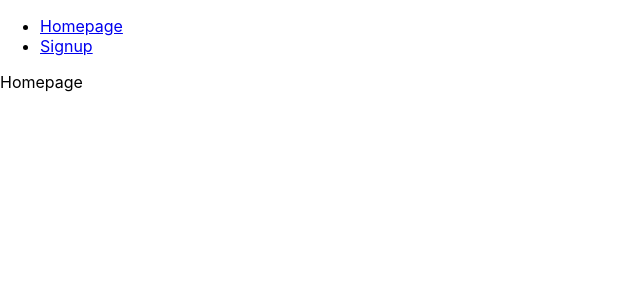
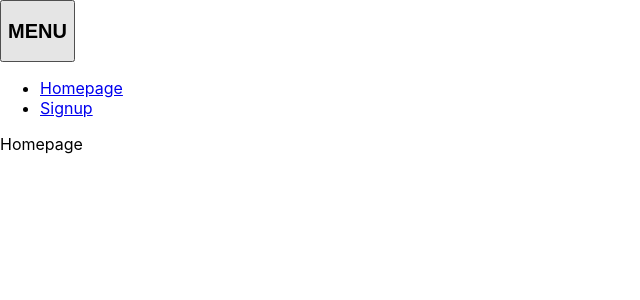
Before and after one commit to lawrahkonwea/prep_nano, a React (Create React App) app: page / in a window 1280 px wide. Shown: the top 300 px of the page, without its empty margins (0-640 px from the left). Built offline with nearby package versions, Linux system fonts and the light colour scheme.

Commit message:
Create navbar to include render sidebar toggle

```diff
--- a/src/Pages/NavBar.js
+++ b/src/Pages/NavBar.js
@@ -1,19 +1,33 @@
-import React from 'react'
+import React, { useState } from 'react';
 import { NavLink } from 'react-router-dom';
+import Sidebar from './Sidebar';
 
 const NavBar = () => {
+  const [sidebarVisible, setSidebarVisible] = useState(false);
+
+  const toggleSidebar = () => {
+    setSidebarVisible(!sidebarVisible);
+  };
+
   return (
-    <nav>
-       <ul>
-          <li>
-             <NavLink to="/">Homepage</NavLink>
-          </li>
-          <li>
-             <NavLink to="/Signup">Signup</NavLink>
-          </li>
-       </ul>
+    <nav className={`sidebar ${sidebarVisible ? 'visible' : ''}`}>
+      <button type="button" className="toggle-button" onClick={toggleSidebar}>
+        <Sidebar />
+      </button>
+      <ul className="nav-list">
+        <li className="nav-item">
+          <NavLink to="/" onClick={toggleSidebar} exact>
+            Homepage
+          </NavLink>
+        </li>
+        <li className="nav-item">
+          <NavLink to="/signup" onClick={toggleSidebar}>
+            Signup
+          </NavLink>
+        </li>
+      </ul>
     </nav>
- );
-}
+  );
+};
 
-export default NavBar
+export default NavBar;
```
